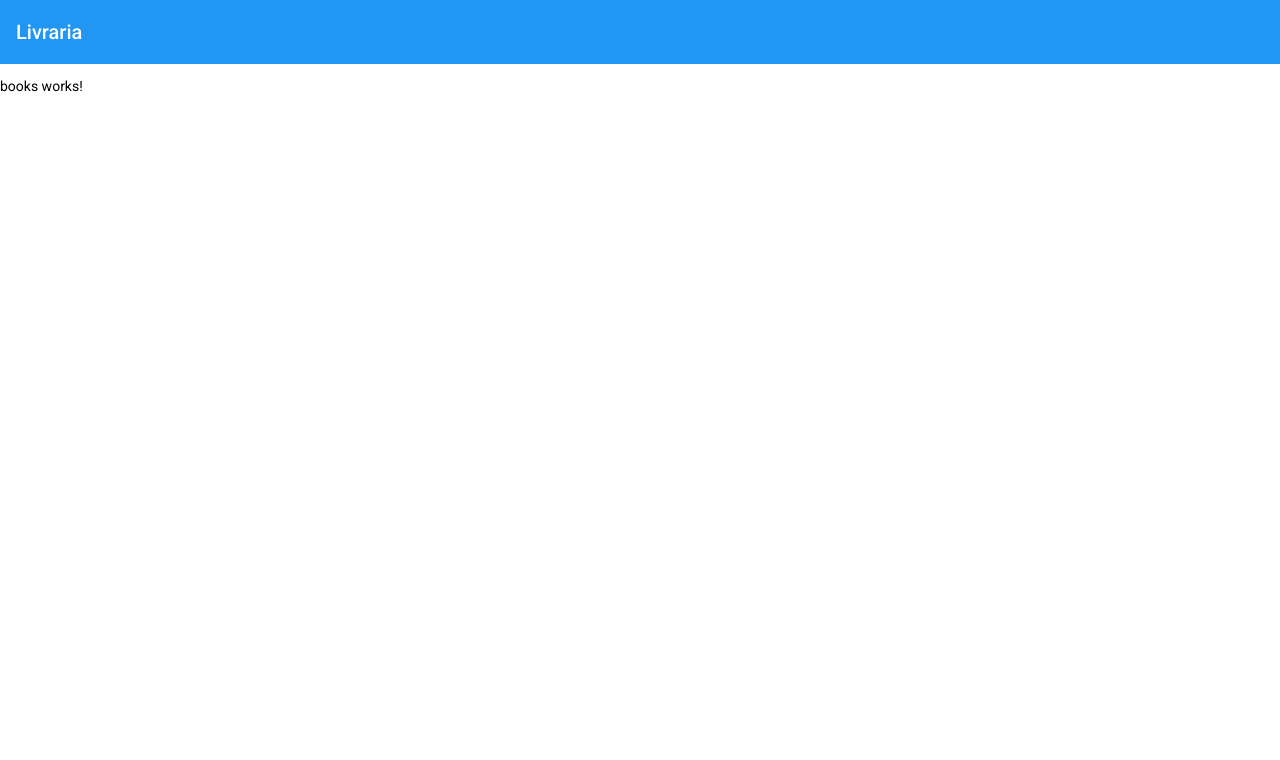
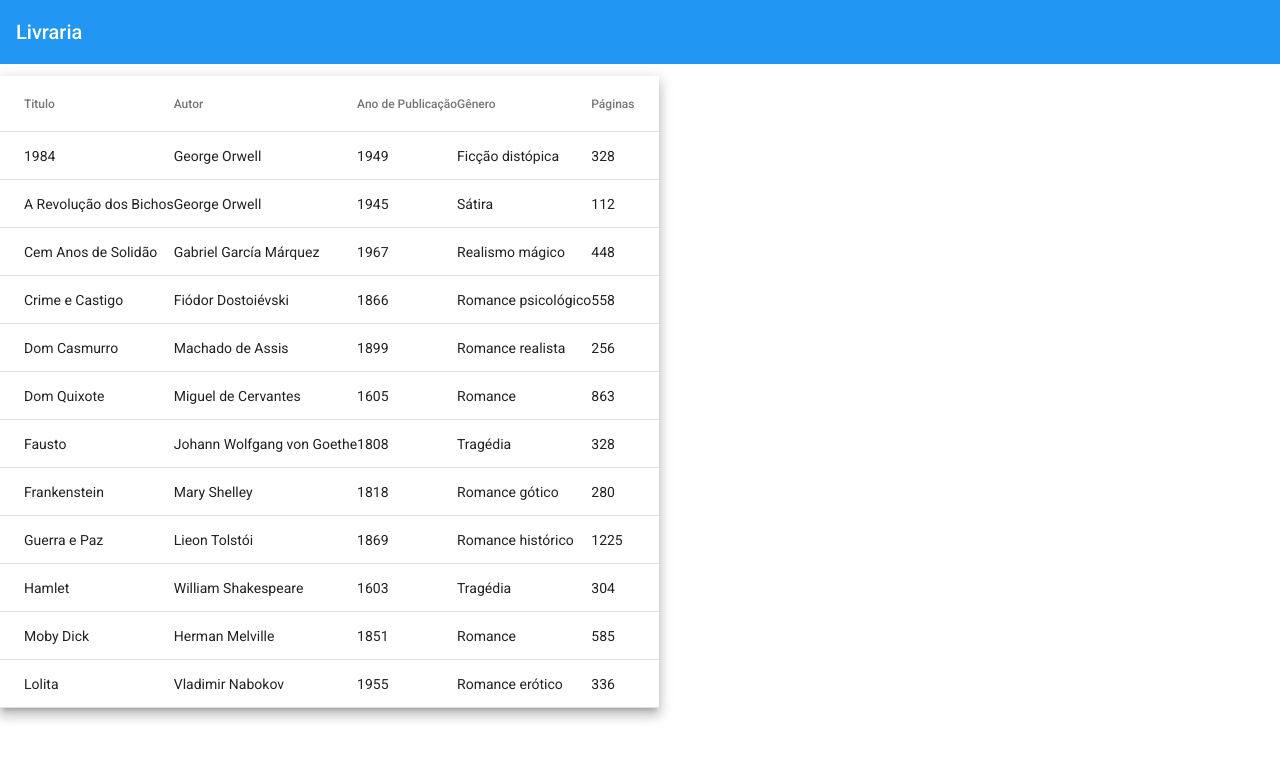
Before and after one commit to renatodev95/library-management, an Angular app in the folder library-management-system-frontend/: page /books in a window 1280 px wide. Shown: the top 760 px of the page. Built offline with nearby package versions, Linux system fonts and the light colour scheme.

Commit message:
Criando Material Table para Listar os Livros

```diff
--- a/library-management-system-frontend/src/app/books/books/books.component.html
+++ b/library-management-system-frontend/src/app/books/books/books.component.html
@@ -1 +1,37 @@
-<p>books works!</p>
+<table mat-table [dataSource]="dataSource" class="mat-elevation-z8">
+
+  <!--- Note that these columns can be defined in any order.
+        The actual rendered columns are set as a property on the row definition" -->
+
+  <!-- Position Column -->
+  <ng-container matColumnDef="Titulo">
+    <th mat-header-cell *matHeaderCellDef> Titulo </th>
+    <td mat-cell *matCellDef="let element"> {{element.title}} </td>
+  </ng-container>
+
+  <!-- Name Column -->
+  <ng-container matColumnDef="Autor">
+    <th mat-header-cell *matHeaderCellDef> Autor </th>
+    <td mat-cell *matCellDef="let element"> {{element.author}} </td>
+  </ng-container>
+
+  <!-- Weight Column -->
+  <ng-container matColumnDef="Ano de Publicação">
+    <th mat-header-cell *matHeaderCellDef> Ano de Publicação </th>
+    <td mat-cell *matCellDef="let element"> {{element.publicationYear}} </td>
+  </ng-container>
+
+  <!-- Symbol Column -->
+  <ng-container matColumnDef="Gênero">
+    <th mat-header-cell *matHeaderCellDef> Gênero </th>
+    <td mat-cell *matCellDef="let element"> {{element.genre}} </td>
+  </ng-container>
+
+  <ng-container matColumnDef="Páginas">
+    <th mat-header-cell *matHeaderCellDef> Páginas </th>
+    <td mat-cell *matCellDef="let element"> {{element.pageCount}} </td>
+  </ng-container>
+
+  <tr mat-header-row *matHeaderRowDef="displayedColumns"></tr>
+  <tr mat-row *matRowDef="let row; columns: displayedColumns;"></tr>
+</table>
--- a/library-management-system-frontend/src/app/books/books/books.component.ts
+++ b/library-management-system-frontend/src/app/books/books/books.component.ts
@@ -1,15 +1,121 @@
 import { Component, OnInit } from '@angular/core';
+import { Book } from '../model/book';
+
+const LIVROS: Book[] = [
+  {
+    title: '1984',
+    author: 'George Orwell',
+    publicationYear: 1949,
+    publisher: 'Secker & Warburg',
+    genre: 'Ficção distópica',
+    pageCount: 328,
+  },
+  {
+    title: 'A Revolução dos Bichos',
+    author: 'George Orwell',
+    publicationYear: 1945,
+    publisher: 'Secker & Warburg',
+    genre: 'Sátira',
+    pageCount: 112,
+  },
+  {
+    title: 'Cem Anos de Solidão',
+    author: 'Gabriel García Márquez',
+    publicationYear: 1967,
+    publisher: 'Harper & Row',
+    genre: 'Realismo mágico',
+    pageCount: 448,
+  },
+  {
+    title: 'Crime e Castigo',
+    author: 'Fiódor Dostoiévski',
+    publicationYear: 1866,
+    publisher: 'publisher 34',
+    genre: 'Romance psicológico',
+    pageCount: 558,
+  },
+  {
+    title: 'Dom Casmurro',
+    author: 'Machado de Assis',
+    publicationYear: 1899,
+    publisher: 'Garnier',
+    genre: 'Romance realista',
+    pageCount: 256,
+  },
+  {
+    title: 'Dom Quixote',
+    author: 'Miguel de Cervantes',
+    publicationYear: 1605,
+    publisher: 'Francisco de Robles',
+    genre: 'Romance',
+    pageCount: 863,
+  },
+  {
+    title: 'Fausto',
+    author: 'Johann Wolfgang von Goethe',
+    publicationYear: 1808,
+    publisher: 'Reclam',
+    genre: 'Tragédia',
+    pageCount: 328,
+  },
+  {
+    title: 'Frankenstein',
+    author: 'Mary Shelley',
+    publicationYear: 1818,
+    publisher: 'Lackington, Hughes, Harding, Mavor & Jones',
+    genre: 'Romance gótico',
+    pageCount: 280,
+  },
+  {
+    title: 'Guerra e Paz',
+    author: 'Lieon Tolstói',
+    publicationYear: 1869,
+    publisher: 'The Russian Messenger',
+    genre: 'Romance histórico',
+    pageCount: 1225,
+  },
+  {
+    title: 'Hamlet',
+    author: 'William Shakespeare',
+    publicationYear: 1603,
+    publisher: 'Lingua Franca',
+    genre: 'Tragédia',
+    pageCount: 304,
+  },
+  {
+    title: 'Moby Dick',
+    author: 'Herman Melville',
+    publicationYear: 1851,
+    publisher: 'Harper & Brothers',
+    genre: 'Romance',
+    pageCount: 585,
+  },
+  {
+    title: 'Lolita',
+    author: 'Vladimir Nabokov',
+    publicationYear: 1955,
+    publisher: 'Olympia Press',
+    genre: 'Romance erótico',
+    pageCount: 336,
+  },
+];
 
 @Component({
   selector: 'app-books',
   templateUrl: './books.component.html',
-  styleUrls: ['./books.component.scss']
+  styleUrls: ['./books.component.scss'],
 })
 export class BooksComponent implements OnInit {
+  displayedColumns: string[] = [
+    'Titulo',
+    'Autor',
+    'Ano de Publicação',
+    'Gênero',
+    'Páginas',
+  ];
+  dataSource = LIVROS;
 
-  constructor() { }
+  constructor() {}
 
-  ngOnInit(): void {
-  }
-
+  ngOnInit(): void {}
 }
--- /dev/null
+++ b/library-management-system-frontend/src/app/books/model/book.ts
@@ -0,0 +1,8 @@
+export interface Book {
+  title: string;
+  author: string;
+  publicationYear: number;
+  publisher: string;
+  genre: string;
+  pageCount: number;
+}
```
Also changed, not shown: library-management-system-frontend/src/app/books/books.module.ts (+10 -2 lines).
